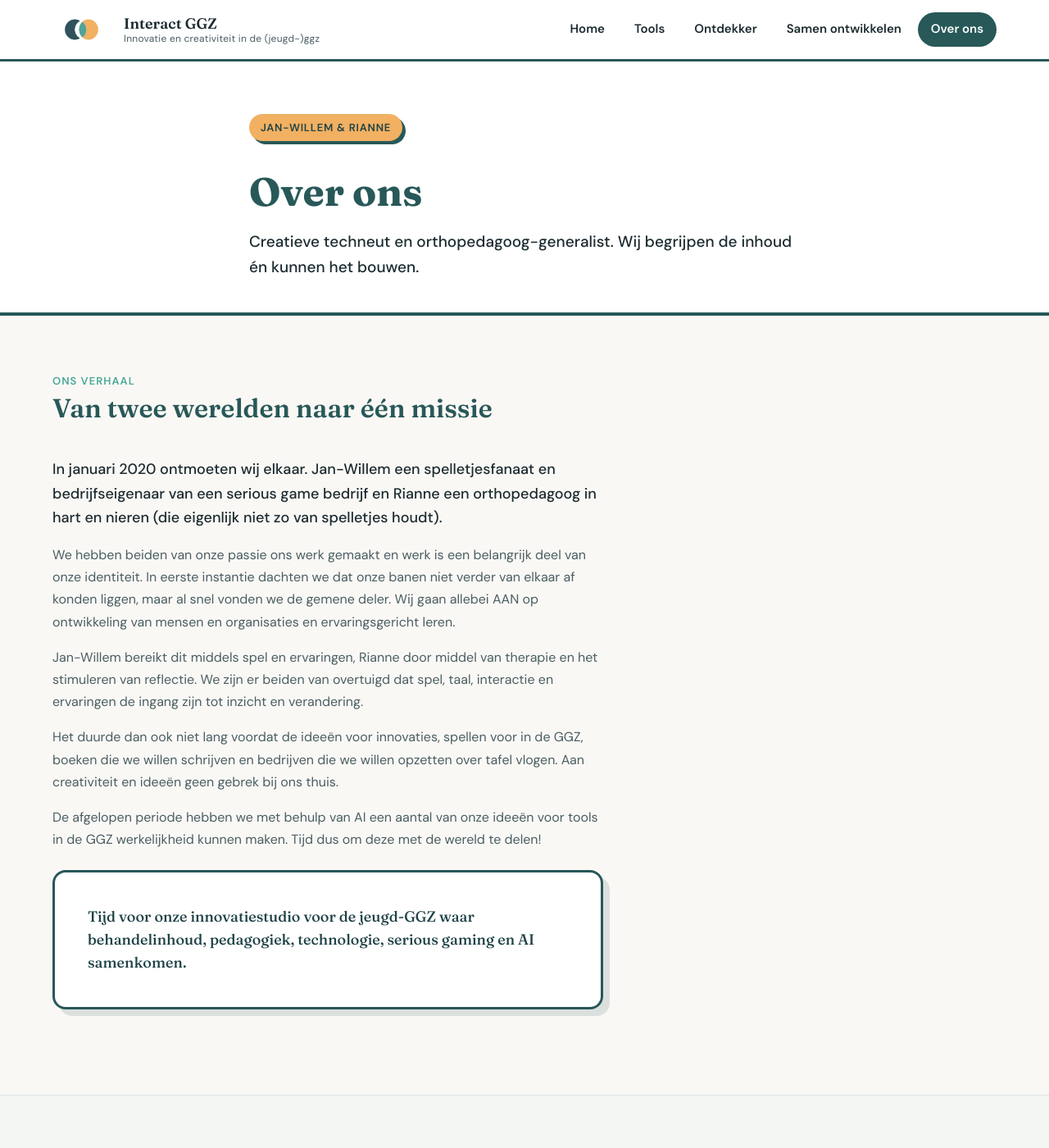
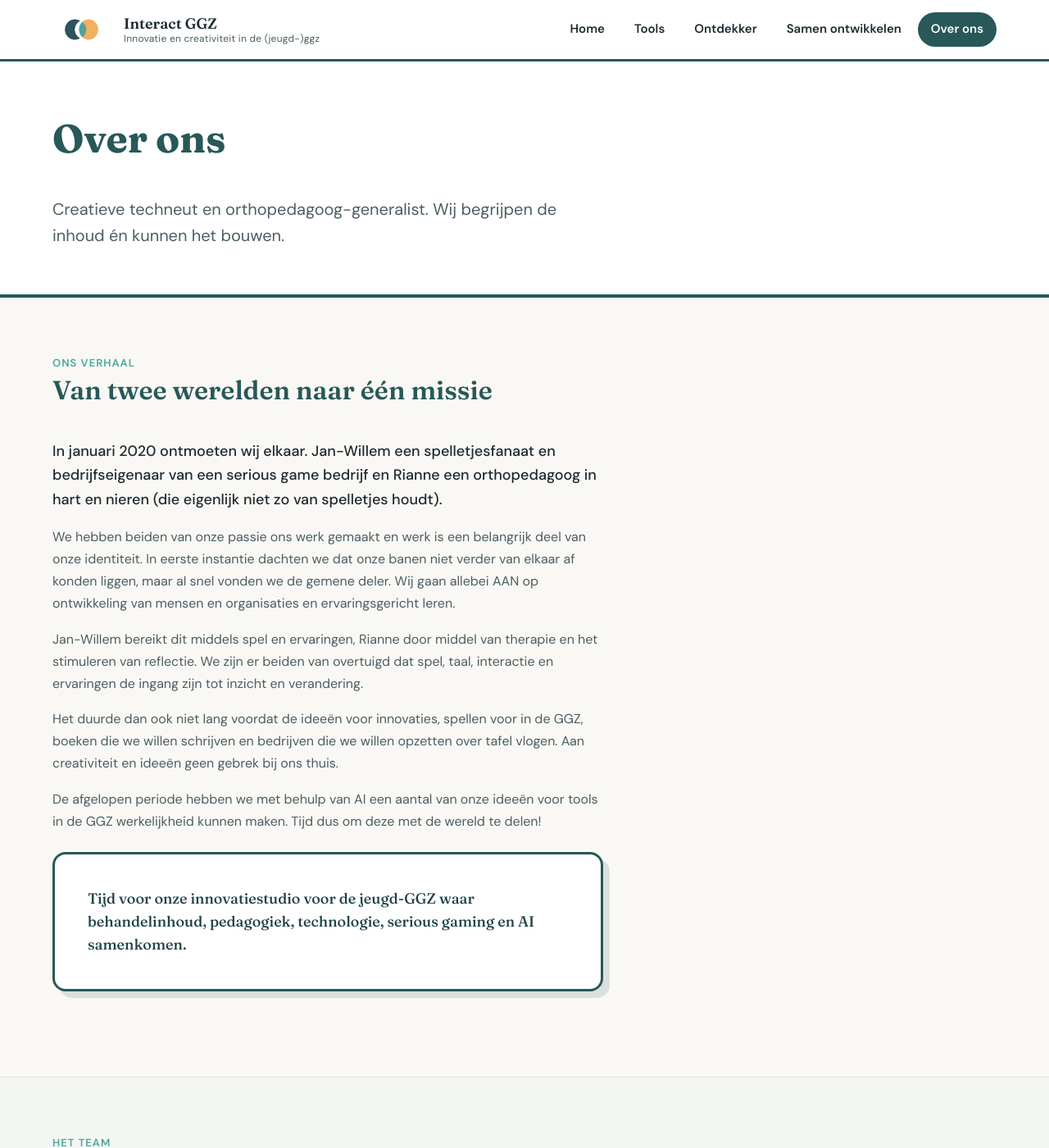
Before and after one commit to janwillemm/jari-website, a Jekyll site: the page built from over-ons.md, in a window 1280 px wide and 1400 px high. Shown: the whole window at 82% size. Built offline with Jekyll 4.4.1, drawn with Linux system fonts in a browser that asks for light colours.

Commit message:
Lijn over-ons header uit met andere pagina's.
Gebruik standaard page-header zonder eyebrow en verwijder de afwijkende about-hero-styling.

Co-authored-by: Cursor <cursoragent@cursor.com>

```diff
--- a/_layouts/about.html
+++ b/_layouts/about.html
@@ -2,14 +2,11 @@
 layout: default
 ---
 <article class="page page--about">
-  <header class="about-hero">
-    <div class="container about-hero__inner">
-      {% if page.subtitle %}
-        <span class="hero__eyebrow">{{ page.subtitle }}</span>
-      {% endif %}
-      <h1 class="about-hero__title">{{ page.heading }}</h1>
+  <header class="page-header">
+    <div class="container">
+      <h1>{{ page.heading }}</h1>
       {% if page.intro %}
-        <p class="about-hero__lead">{{ page.intro }}</p>
+        <p class="page-intro">{{ page.intro }}</p>
       {% endif %}
     </div>
   </header>
--- a/_sass/_components.scss
+++ b/_sass/_components.scss
@@ -492,34 +492,6 @@
 }
 
 // Over ons pagina
-.about-hero {
-  padding-block: $space-xl $space-lg;
-  background: $color-surface;
-  border-bottom: 4px solid $color-primary;
-}
-
-.about-hero__inner {
-  display: flex;
-  flex-direction: column;
-  align-items: flex-start;
-  gap: $space-sm;
-  max-width: 42rem;
-}
-
-.about-hero__title {
-  margin: 0;
-  color: $color-primary;
-  font-weight: 700;
-}
-
-.about-hero__lead {
-  margin: 0;
-  font-size: 1.1875rem;
-  line-height: 1.6;
-  color: $color-text;
-  font-weight: 500;
-}
-
 .about-content,
 .tools-content {
   display: flex;
--- a/over-ons.md
+++ b/over-ons.md
@@ -1,7 +1,6 @@
 ---
 layout: about
 heading: Over ons
-subtitle: Jan-Willem & Rianne
 intro: >-
   Creatieve techneut en orthopedagoog-generalist. Wij begrijpen de inhoud én kunnen het bouwen.
 ---
```
